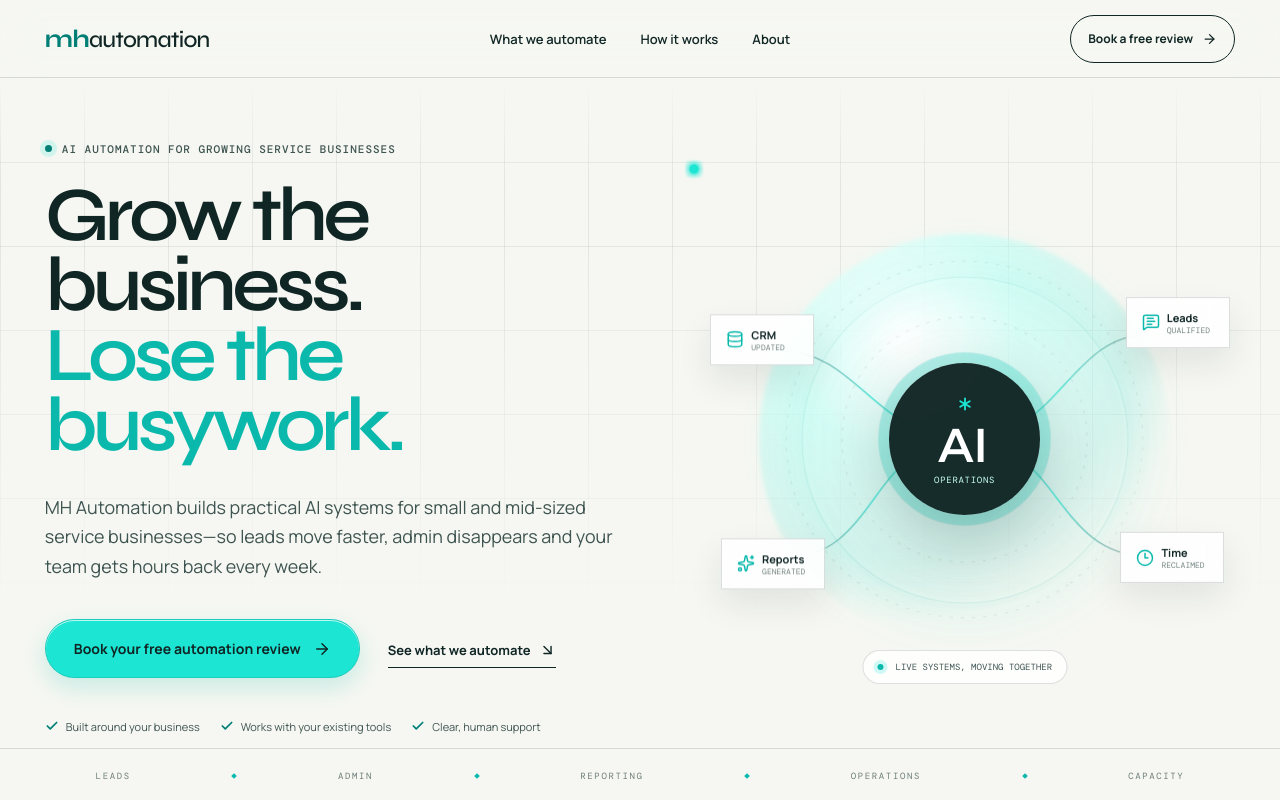
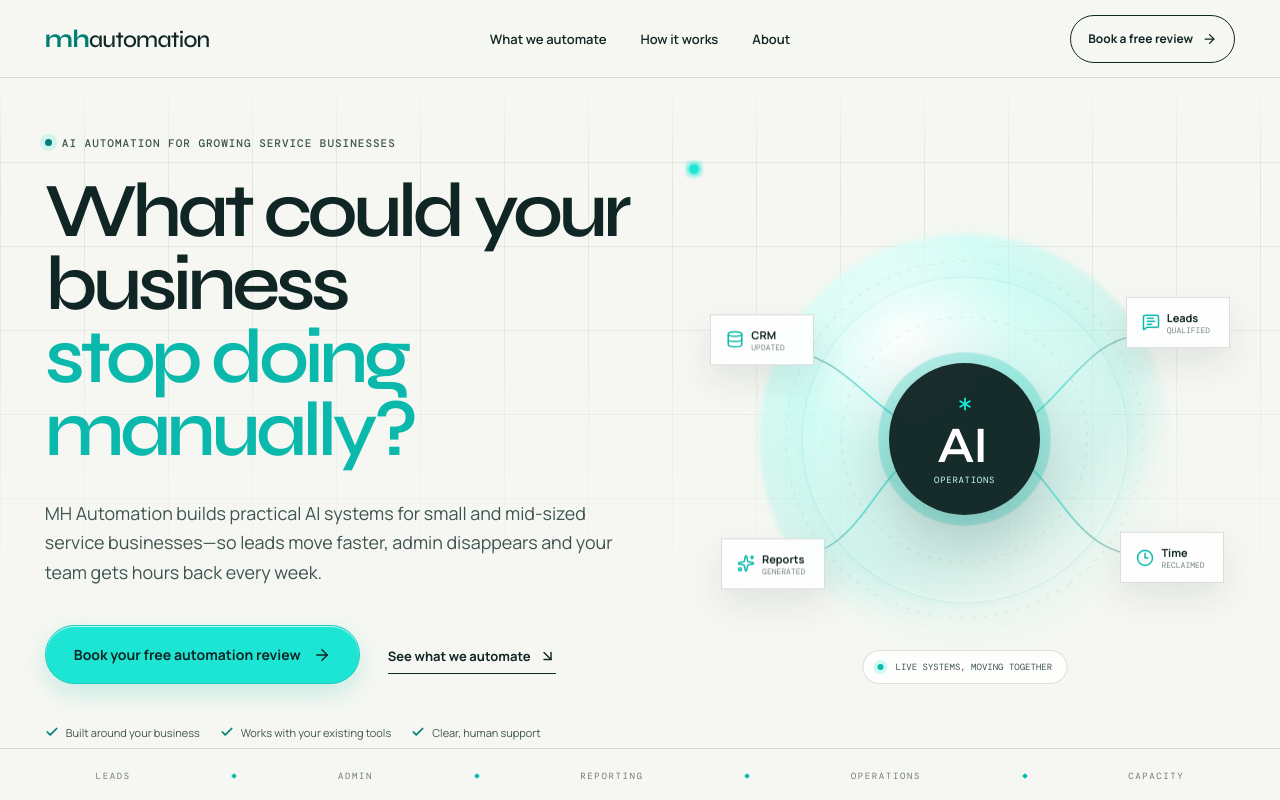
Before and after one commit to mhancock85/MH-Automation-Website-Sol, a React (Vite) app: page / in a window 1280 px wide. Shown: the top 800 px of the page. Built offline with nearby package versions, Linux system fonts and the light colour scheme; a web font is replaced by a local one.

Commit message:
refactor: sharpen homepage messaging

```diff
--- a/src/App.tsx
+++ b/src/App.tsx
@@ -241,7 +241,7 @@ function App() {
               transition={{ duration: reduceMotion ? 0 : 0.8, ease: [0.22, 1, 0.36, 1] }}
             >
               <p className="eyebrow"><span /> AI automation for growing service businesses</p>
-              <h1>Grow the business.<br /><em>Lose the busywork.</em></h1>
+              <h1>What could your business<br /><em>stop doing manually?</em></h1>
               <p className="hero__lead">
                 MH Automation builds practical AI systems for small and mid-sized service businesses—so leads move faster, admin disappears and your team gets hours back every week.
               </p>
@@ -359,7 +359,7 @@ function App() {
           <div className="final-cta__orbit" aria-hidden="true"><i /><i /><i /></div>
           <motion.div className="final-cta__inner" {...reveal}>
             <p className="eyebrow eyebrow--center"><span /> One useful conversation. No hard sell.</p>
-            <h2>What could your business<br /><em>stop doing manually?</em></h2>
+            <h2>Start with the work<br /><em>slowing your business down.</em></h2>
             <p>Book a free automation review. We will identify the strongest opportunities, explain what is realistic and give you a clear next step.</p>
             <button className="button button--primary button--hero" type="button" onClick={openForm}>
               Book your free automation review <Mail aria-hidden="true" />
--- a/src/index.css
+++ b/src/index.css
@@ -59,8 +59,8 @@ button { color: inherit; font: inherit; }
 .eyebrow { display: flex; align-items: center; gap: 10px; margin: 0 0 25px; color: var(--ink-soft); font: 500 11px/1.3 var(--font-mono); letter-spacing: .09em; text-transform: uppercase; }
 .eyebrow span { width: 7px; height: 7px; border-radius: 50%; background: var(--aqua-ink); box-shadow: 0 0 0 5px rgba(29,229,211,.17); }
 .hero h1, .section h2, .statement__text, .proof-panel h2, .final-cta h2 { font-family: var(--font-display); letter-spacing: -.06em; }
-.hero h1 { max-width: 850px; margin: 0; font-size: clamp(3.5rem, 6vw, 7.1rem); line-height: .91; font-weight: 600; }
-.hero h1 em, .final-cta h2 em { display: inline-block; color: var(--aqua-deep); font-style: normal; }
+.hero h1 { max-width: 850px; margin: 0; font-size: clamp(3.5rem, 6vw, 7.1rem); line-height: .95; font-weight: 600; }
+.hero h1 em, .final-cta h2 em { display: inline-block; padding-bottom: .08em; margin-bottom: -.08em; color: var(--aqua-deep); font-style: normal; }
 .hero__lead { max-width: 685px; margin: 32px 0 0; color: var(--ink-soft); font-size: clamp(1.05rem, 1.4vw, 1.28rem); line-height: 1.65; }
 .hero__actions { display: flex; align-items: center; gap: 28px; margin-top: 38px; }
 .button { min-height: 50px; padding: 0 23px; display: inline-flex; align-items: center; justify-content: center; gap: 12px; border-radius: 999px; font-size: 13px; font-weight: 700; transition: transform .25s ease, box-shadow .25s ease, background .25s ease; cursor: pointer; }
@@ -166,7 +166,7 @@ button { color: inherit; font: inherit; }
 .final-cta { min-height: 820px; padding: 120px 4vw; position: relative; display: grid; place-items: center; text-align: center; background: #eef0ea; overflow: hidden; }
 .final-cta__inner { position: relative; z-index: 2; max-width: 1050px; }
 .eyebrow--center { justify-content: center; }
-.final-cta h2 { margin: 28px 0; font-size: clamp(3.2rem, 6vw, 7.5rem); line-height: .92; font-weight: 600; }
+.final-cta h2 { margin: 28px 0; font-size: clamp(3.2rem, 6vw, 7.5rem); line-height: .96; font-weight: 600; }
 .final-cta__inner > p:not(.eyebrow) { max-width: 710px; margin: 0 auto 36px; color: var(--ink-soft); font-size: 17px; line-height: 1.7; }
 .final-cta__email { display: block; width: fit-content; margin: 22px auto 0; color: var(--ink-soft); font: 400 11px var(--font-mono); border-bottom: 1px solid var(--line); }
 .final-cta__orbit { position: absolute; width: min(85vw, 960px); aspect-ratio: 1; border: 1px solid rgba(10,185,172,.15); border-radius: 50%; }
```
